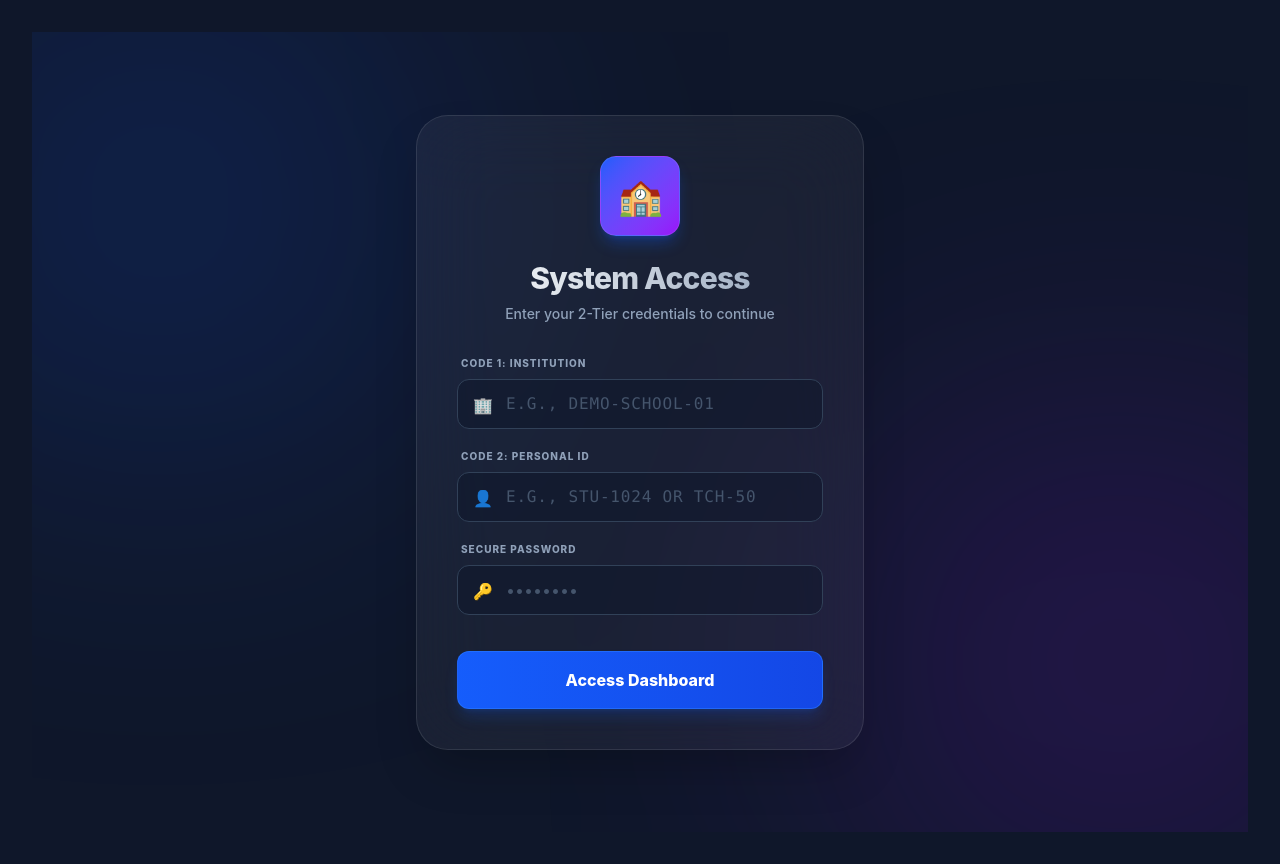
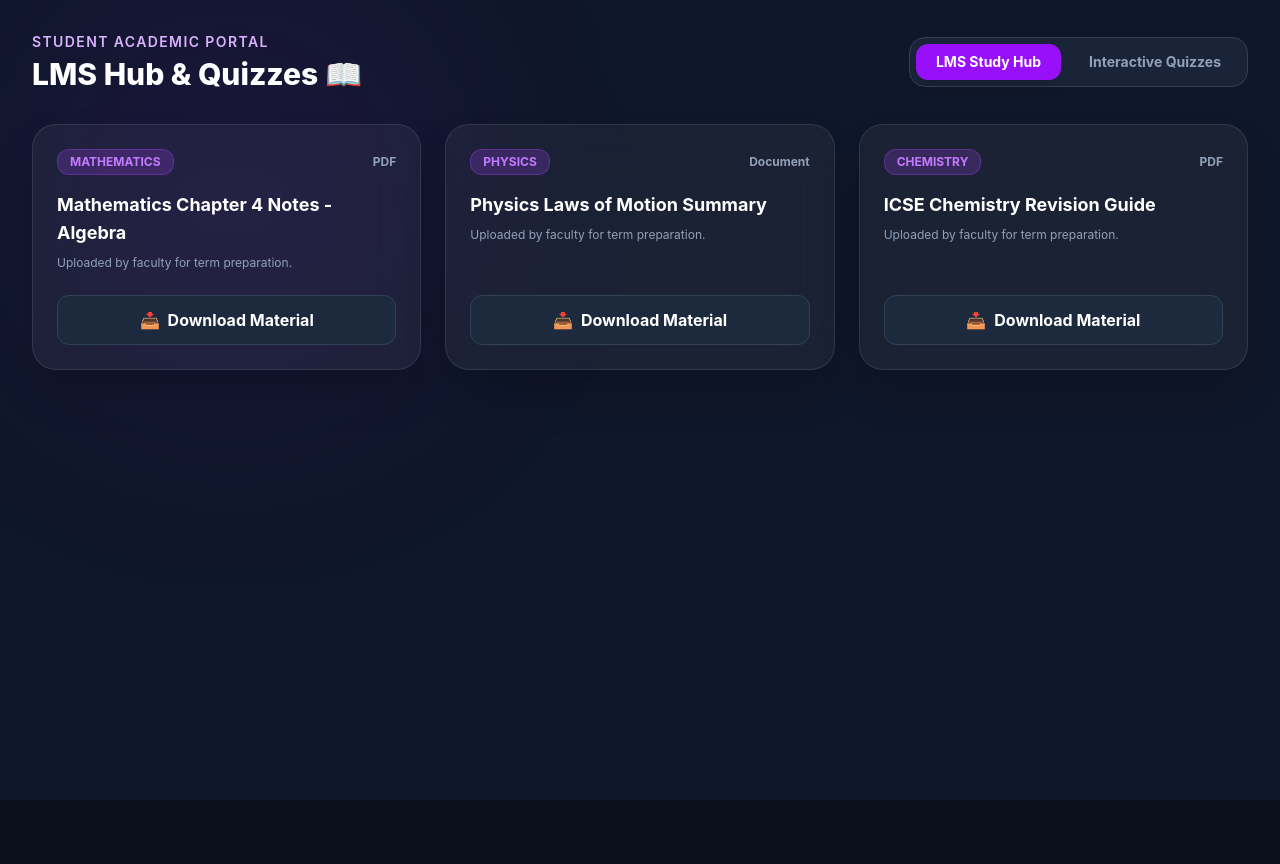
Before and after one commit to sikhakumari011989-stack/school-erp, a React (Vite) app: page /student/lms in a window 1280 px wide. Before the commit this address led to /login. After the commit the page ends 800 px from the top, so only its background shows below. Built offline with nearby package versions, Linux system fonts and the light colour scheme.

Commit message:
Added Student LMS and Quizzes module

```diff
--- a/src/App.jsx
+++ b/src/App.jsx
@@ -8,8 +8,9 @@ import Login from './pages/Login';
 import SuperAdminDashboard from './pages/SuperAdminDashboard';
 import TeacherDashboard from './pages/TeacherDashboard';
 import TeacherHomework from './pages/TeacherHomework';
-import TeacherAttendance from './pages/TeacherAttendance'; // NEW IMPORT
+import TeacherAttendance from './pages/TeacherAttendance';
 import StudentDashboard from './pages/StudentDashboard';
+import StudentLMS from './pages/StudentLMS'; // NEW IMPORT
 
 const AppLayout = ({ children }) => {
   const location = useLocation();
@@ -37,9 +38,10 @@ export default function App() {
 
           <Route path="/teacher/dashboard" element={<TeacherDashboard />} />
           <Route path="/teacher/homework" element={<TeacherHomework />} />
-          <Route path="/teacher/attendance" element={<TeacherAttendance />} /> {/* NEW ROUTE */}
+          <Route path="/teacher/attendance" element={<TeacherAttendance />} />
 
           <Route path="/student/dashboard" element={<StudentDashboard />} />
+          <Route path="/student/lms" element={<StudentLMS />} /> {/* NEW ROUTE */}
 
           <Route path="*" element={<Navigate to="/login" replace />} />
         </Routes>
--- a/src/Components/Sidebar.jsx
+++ b/src/Components/Sidebar.jsx
@@ -18,12 +18,13 @@ export default function Sidebar() {
     } else if (user.role === 'teacher') {
       return [
         { name: 'Dashboard', path: '/teacher/dashboard', icon: '👨‍🏫' },
-        { name: 'Attendance', path: '/teacher/attendance', icon: '✅' }, // NEW LINK
+        { name: 'Attendance', path: '/teacher/attendance', icon: '✅' },
         { name: 'Homework', path: '/teacher/homework', icon: '📚' }
       ];
     } else if (user.role === 'student') {
       return [
-        { name: 'Dashboard', path: '/student/dashboard', icon: '🎓' }
+        { name: 'Dashboard', path: '/student/dashboard', icon: '🎓' },
+        { name: 'LMS & Quizzes', path: '/student/lms', icon: '📖' } // NEW LINK
       ];
     }
     return [];
--- /dev/null
+++ b/src/pages/StudentLMS.jsx
@@ -0,0 +1,156 @@
+import React, { useState } from "react";
+
+export default function StudentLMS() {
+  const [activeTab, setActiveTab] = useState("lms"); // 'lms' or 'quizzes'
+  const [materials] = useState([
+    { id: 1, title: "Mathematics Chapter 4 Notes - Algebra", subject: "Mathematics", type: "PDF" },
+    { id: 2, title: "Physics Laws of Motion Summary", subject: "Physics", type: "Document" },
+    { id: 3, title: "ICSE Chemistry Revision Guide", subject: "Chemistry", type: "PDF" }
+  ]);
+  const [quizzes] = useState([
+    { id: 1, title: "Algebra Weekly Test", subject: "Mathematics", questions: 10, duration: "15 mins" },
+    { id: 2, title: "Periodic Table Quick Quiz", subject: "Chemistry", questions: 15, duration: "20 mins" }
+  ]);
+  const [selectedQuiz, setSelectedQuiz] = useState(null);
+  const [score, setScore] = useState(null);
+
+  const handleStartQuiz = (quiz) => {
+    setSelectedQuiz(quiz);
+    setScore(null);
+  };
+
+  const handleSubmitQuiz = () => {
+    setScore(85); // Mock score for MVP evaluation
+  };
+
+  return (
+    <div className="relative text-slate-200 min-h-full pb-10">
+      <div className="fixed top-0 left-10 w-96 h-96 bg-purple-600/10 rounded-full blur-[120px] pointer-events-none"></div>
+
+      <div className="relative z-10">
+        <div className="mb-8 flex justify-between items-center flex-wrap gap-4">
+          <div>
+            <p className="text-purple-300 text-sm font-semibold mb-1 uppercase tracking-widest">Student Academic Portal</p>
+            <h1 className="text-3xl font-extrabold text-white">LMS Hub & Quizzes 📖</h1>
+          </div>
+          <div className="flex gap-2 bg-slate-800/80 p-1.5 rounded-2xl border border-slate-700">
+            <button
+              onClick={() => setActiveTab("lms")}
+              className={`px-5 py-2 rounded-xl font-bold text-sm transition-all ${
+                activeTab === "lms" ? "bg-purple-600 text-white shadow-lg" : "text-slate-400 hover:text-white"
+              }`}
+            >
+              LMS Study Hub
+            </button>
+            <button
+              onClick={() => setActiveTab("quizzes")}
+              className={`px-5 py-2 rounded-xl font-bold text-sm transition-all ${
+                activeTab === "quizzes" ? "bg-purple-600 text-white shadow-lg" : "text-slate-400 hover:text-white"
+              }`}
+            >
+              Interactive Quizzes
+            </button>
+          </div>
+        </div>
+
+        {activeTab === "lms" ? (
+          <div className="grid grid-cols-1 md:grid-cols-3 gap-6">
+            {materials.map((mat) => (
+              <div key={mat.id} className="bg-white/5 backdrop-blur-xl border border-white/10 rounded-3xl p-6 shadow-2xl flex flex-col justify-between group hover:border-purple-500/50 transition-all">
+                <div>
+                  <div className="flex justify-between items-center mb-4">
+                    <span className="bg-purple-500/20 text-purple-400 border border-purple-500/30 px-3 py-1 rounded-xl text-xs font-bold uppercase">
+                      {mat.subject}
+                    </span>
+                    <span className="text-slate-400 text-xs font-bold">{mat.type}</span>
+                  </div>
+                  <h3 className="text-lg font-bold text-white mb-2 group-hover:text-purple-300 transition-colors">
+                    {mat.title}
+                  </h3>
+                  <p className="text-slate-400 text-xs mb-6">Uploaded by faculty for term preparation.</p>
+                </div>
+                <button
+                  onClick={() => alert("Downloading resource...")}
+                  className="w-full bg-slate-800 hover:bg-purple-600 text-white font-bold py-3 px-4 rounded-xl transition-all border border-slate-700 hover:border-purple-500 flex items-center justify-center gap-2"
+                >
+                  <span>📥</span> Download Material
+                </button>
+              </div>
+            ))}
+          </div>
+        ) : (
+          <div>
+            {selectedQuiz ? (
+              <div className="bg-[#1E293B] border border-slate-700 rounded-3xl p-8 shadow-2xl max-w-2xl mx-auto">
+                <div className="flex justify-between items-center mb-6 border-b border-slate-700 pb-4">
+                  <h2 className="text-xl font-extrabold text-white">{selectedQuiz.title}</h2>
+                  <button onClick={() => setSelectedQuiz(null)} className="text-slate-400 hover:text-white font-bold">
+                    ✕ Exit Quiz
+                  </button>
+                </div>
+
+                {score !== null ? (
+                  <div className="text-center py-10 space-y-4">
+                    <div className="text-6xl">🏆</div>
+                    <h3 className="text-2xl font-bold text-white">Quiz Completed!</h3>
+                    <p className="text-slate-400 text-lg">Your Score: <span className="text-emerald-400 font-extrabold">{score}%</span></p>
+                    <button
+                      onClick={() => setSelectedQuiz(null)}
+                      className="bg-purple-600 hover:bg-purple-700 text-white font-bold px-8 py-3 rounded-xl shadow-lg mt-4"
+                    >
+                      Back to Quizzes
+                    </button>
+                  </div>
+                ) : (
+                  <div className="space-y-6">
+                    <div className="bg-slate-900/50 p-4 rounded-2xl border border-slate-800">
+                      <p className="text-xs text-purple-400 font-bold uppercase mb-1">Question 1 of {selectedQuiz.questions}</p>
+                      <p className="text-white font-bold text-base">What is the discriminant of a quadratic equation $ax^2 + bx + c = 0$?</p>
+                    </div>
+
+                    <div className="space-y-3">
+                      {["$b^2 - 4ac$", "$b^2 + 4ac$", "$\\sqrt{b^2 - 4ac}$", "$-b \\pm \\sqrt{b^2 - 4ac}$"].map((opt, i) => (
+                        <label key={i} className="flex items-center gap-3 bg-slate-900 border border-slate-700 hover:border-purple-500 p-4 rounded-xl cursor-pointer transition-all">
+                          <input type="radio" name="quiz_opt" className="text-purple-600 focus:ring-purple-500" />
+                          <span className="text-white font-medium">{opt}</span>
+                        </label>
+                      ))}
+                    </div>
+
+                    <button
+                      onClick={handleSubmitQuiz}
+                      className="w-full bg-purple-600 hover:bg-purple-700 text-white font-bold py-4 rounded-xl shadow-lg shadow-purple-600/30 transition-all mt-6"
+                    >
+                      Submit Quiz Answer
+                    </button>
+                  </div>
+                )}
+              </div>
+            ) : (
+              <div className="grid grid-cols-1 md:grid-cols-2 gap-6">
+                {quizzes.map((q) => (
+                  <div key={q.id} className="bg-white/5 backdrop-blur-xl border border-white/10 rounded-3xl p-6 shadow-2xl flex justify-between items-center">
+                    <div>
+                      <span className="bg-emerald-500/20 text-emerald-400 border border-emerald-500/30 px-3 py-1 rounded-xl text-xs font-bold uppercase mb-3 inline-block">
+                        {q.subject}
+                      </span>
+                      <h3 className="text-xl font-bold text-white mb-2">{q.title}</h3>
+                      <p className="text-slate-400 text-xs">Questions: {q.questions} | Duration: {q.duration}</p>
+                    </div>
+                    <button
+                      onClick={() => handleStartQuiz(q)}
+                      className="bg-purple-600 hover:bg-purple-700 text-white font-bold px-6 py-3 rounded-xl shadow-lg shadow-purple-600/20 transition-all"
+                    >
+                      Start Quiz 🚀
+                    </button>
+                  </div>
+                ))}
+              </div>
+            )}
+          </div>
+        )}
+
+      </div>
+    </div>
+  );
+}
```
